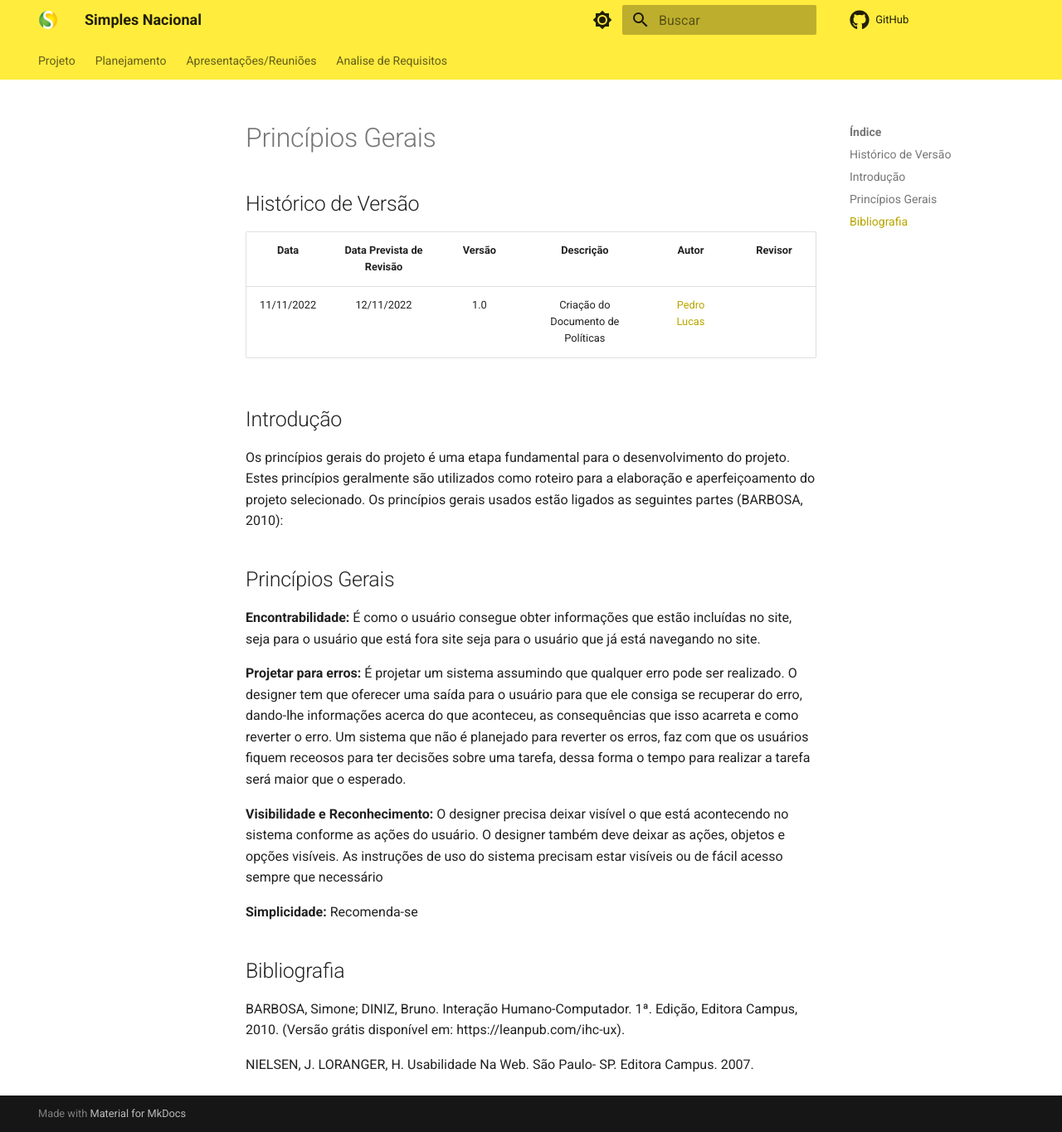
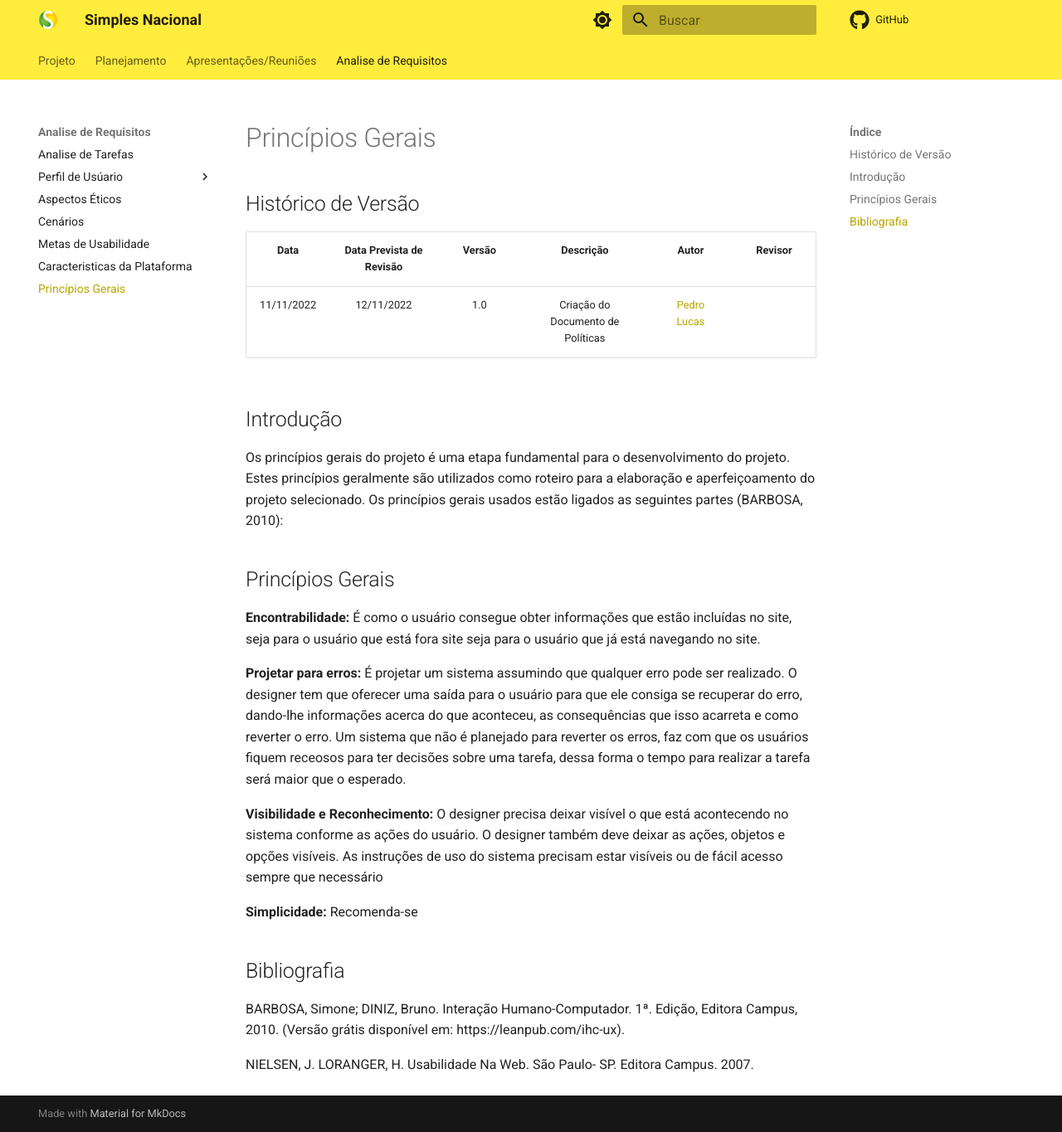
Before and after one commit to Interacao-Humano-Computador/2022.2-SimplesNacional, an MkDocs documentation site: the page built from docs/Tarefas/PrincipiosGerais.md, in a window 1280 px wide and 1365 px high. Shown: the whole window at 83% size. Built offline with MkDocs 1.6.1 and Material for MkDocs 9.7.7, drawn with Linux system fonts in a browser that asks for light colours; comment, search, counter and statistics services are not loaded.

Commit message:
PrincipiosGerais

```diff
--- a/mkdocs.yml
+++ b/mkdocs.yml
@@ -67,3 +67,4 @@ nav:
     - Cenários: Tarefas/Cenarios.md
     - Metas de Usabilidade: Tarefas/MetasUsabilidade.md
     - Caracteristicas da Plataforma: Tarefas/CaracteristicasPlataforma.md
+    - Princípios Gerais: Tarefas/PrincipiosGerais.md
```
Also changed, not shown: docs/Tarefas/PrincipiosGerais.md (renamed from docs/Análise de Requisitos/PrincipiosGerais.md).
